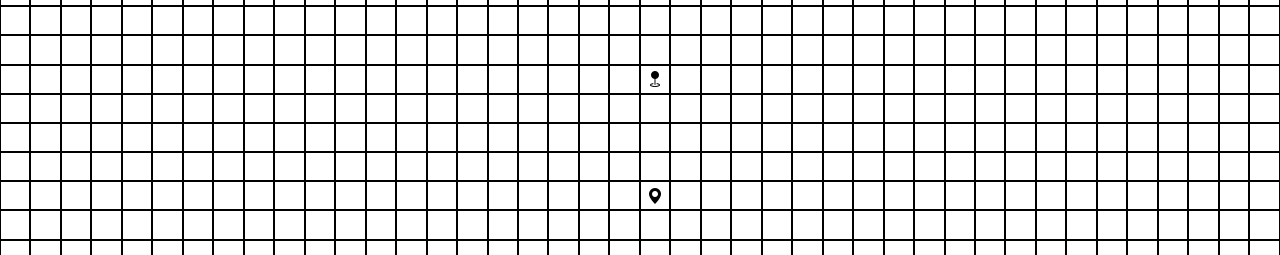
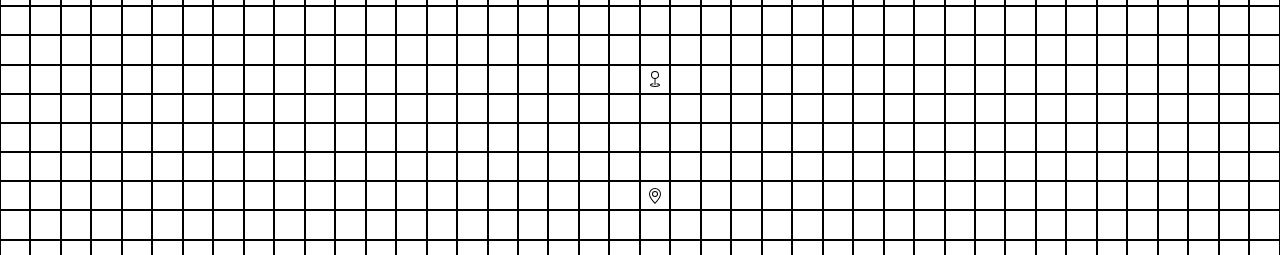
Before and after one commit to N-I-H-A-L/algorithm-visualiser, a React (Vite) app: page / in a window 1280 px wide. Shown: the part 239-494 px from the top of the page. Built offline with nearby package versions, Linux system fonts and the light colour scheme.

Commit message:
offline icons added

```diff
--- a/src/App.jsx
+++ b/src/App.jsx
@@ -31,7 +31,7 @@ function App() {
     }
   }, [windowWidth]);
 
-  console.log(useParams());
+  // console.log(useParams());
 
   return (
     <>
--- a/src/components/Grid.jsx
+++ b/src/components/Grid.jsx
@@ -1,6 +1,8 @@
 import React, { useState } from 'react';
 import "./css/Grid.css";
 import { useParams } from '../context/context';
+import { BsGeoAlt, BsGeo, BsBricks, BsVirus
+        } from "react-icons/bs";
 
 const Grid = ({ numRows, numCols }) => {
   const { mode, grid, setGrid } = useParams();
@@ -12,10 +14,10 @@ const Grid = ({ numRows, numCols }) => {
     for(let j = 0; j < grid[i].length; j++){
       cells.push(
         <div id={`${i}-${j}`} key={`${i}-${j}`} className="grid-cell" onClick={(e) => handleClick(e)}>
-          {grid[i][j].isStart ? <i className="bi bi-geo-alt-fill"></i> : null}
-          {grid[i][j].isTarget ? <i className="bi bi-geo-fill"></i> : null}
-          {grid[i][j].isWall ? <i className="bi bi-bricks"></i> : null}
-          {grid[i][j].weight>1 ? <i className="bi bi-virus"></i> : null}
+          {grid[i][j].isStart ? <BsGeoAlt /> : null}
+          {grid[i][j].isTarget ? <BsGeo /> : null}
+          {grid[i][j].isWall ? <BsBricks /> : null}
+          {grid[i][j].weight>1 ? <BsVirus /> : null}
         </div>
       );
     }
@@ -88,7 +90,7 @@ const Grid = ({ numRows, numCols }) => {
     manuallyTriggerUpdate();
 
   }
-  console.log(useParams());
+  // console.log(useParams());
 
   return (
     <>
```
